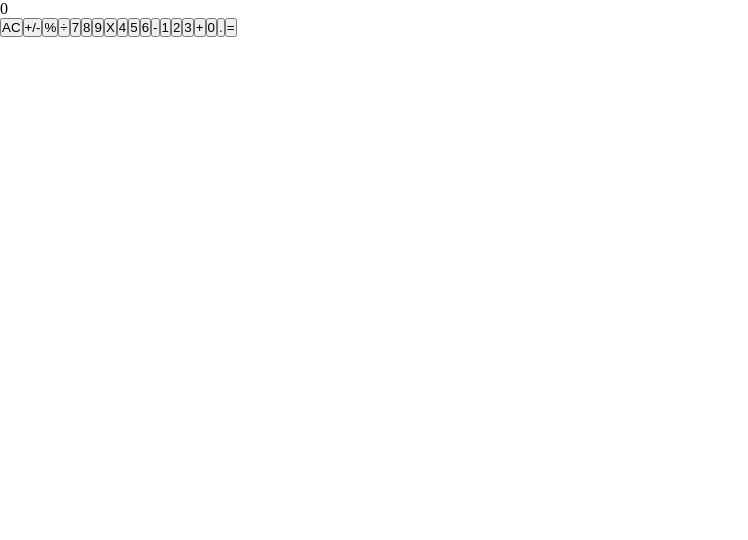
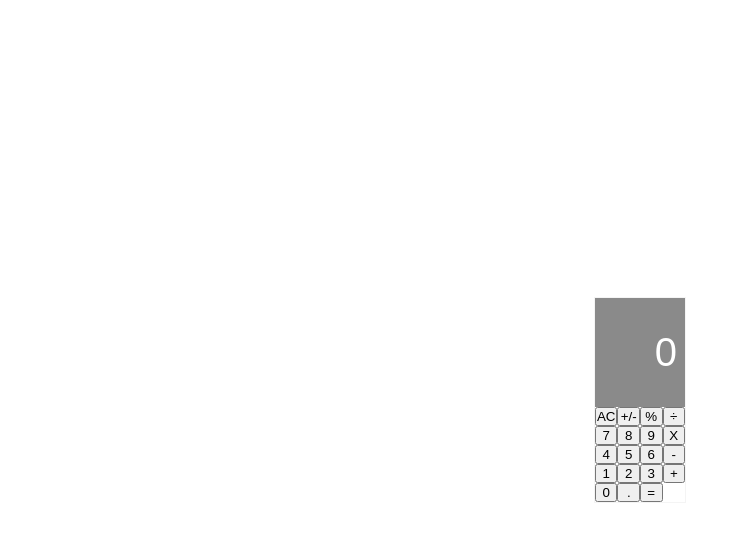
Before and after one commit to M-AminAlizadeh/Mathmagician, a React (Create React App) app: page / in a window 1280 px wide. Shown: the top 540 px of the page, without its empty margins (0-748 px from the left). Built offline with nearby package versions, Linux system fonts and the light colour scheme.

Commit message:
Style the calculator

```diff
--- a/src/App.js
+++ b/src/App.js
@@ -1,6 +1,6 @@
 import Calculator from './Components/Calculator';
 import './style.css';
 
-const App = () => <><Calculator /></>;
+const App = () => <main className="container"><Calculator /></main>;
 
 export default App;
--- a/src/Components/Calculator.jsx
+++ b/src/Components/Calculator.jsx
@@ -5,10 +5,17 @@ const Calculator = () => {
   const btns = ['AC', '+/-', '%', '÷', '7', '8', '9', 'X', '4', '5', '6', '-',
     '1', '2', '3', '+', '0', '.', '='];
   return (
-    <section className='calculator'>
+    <section className="calculator">
       <Result value="0" />
-      {btns.map((btn) => <Button key={btn} value={btn} />)}
-
+      {btns.map((btn) => {
+        if (['÷', '-', '=', '+', 'X'].includes(btn)) {
+          return <Button key={btn} value={btn} className="btn border bg-2" />;
+        }
+        if (btn === '0') {
+          return <Button key={btn} value={btn} className="btn border zero-btn bg-1" />;
+        }
+        return <Button key={btn} value={btn} className="btn border bg-1" />;
+      })}
     </section>
   );
 };
--- a/src/style.css
+++ b/src/style.css
@@ -1,5 +1,63 @@
+:root {
+  --primary-color: rgba(243, 243, 243, 0.897);
+  --secondary-dark-color: hsl(0, 0%, 54%);
+  --secondary-light-color: hsl(36, 90%, 49%);
+
+  font-size: 16px;
+}
+
 * {
   margin: 0;
   padding: 0;
   box-sizing: border-box;
+  font-family: sans-serif;
 }
+
+.container {
+  height: 100vh;
+  display: flex;
+  justify-content: center;
+  align-items: center;
+}
+
+.calculator {
+  border: 1px solid var(--primary-color);
+  display: grid;
+  grid-template-columns: repeat(4, 1fr);
+}
+
+.result {
+  grid-column: 1 / 5;
+  display: flex;
+  justify-content: flex-end;
+  align-items: center;
+  padding: 2rem 0.5rem;
+  background-color: var(--secondary-dark-color);
+}
+
+.result__value {
+  color: white;
+  font-size: 2.5rem;
+}
+
+.btn {
+  padding: 2.5rem 3rem;
+  cursor: pointer;
+  font-size: 1.5rem;
+}
+
+.zero-btn {
+  grid-column: 1 / 3;
+}
+
+.border {
+  border: 1px solid #e0e0e0;
+}
+
+.bg-1 {
+  background-color: var(--primary-color);
+}
+
+.bg-2 {
+  background-color: var(--secondary-light-color);
+}
```
